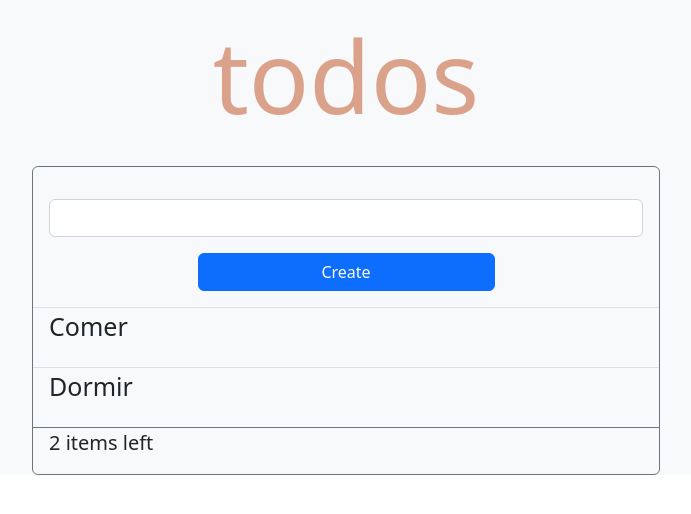
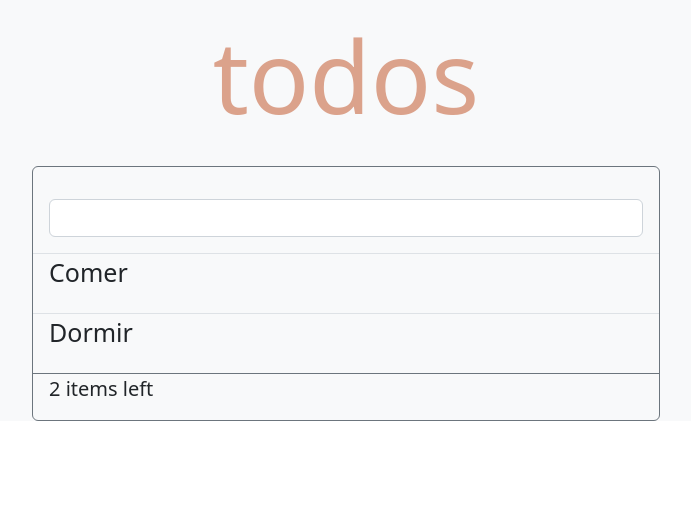
Before and after one commit to kelvinruizdev/todo-list-with-react, a React app: page / in a window 1280 px wide. Shown: the top 514 px of the page, without its empty margins (294-985 px from the left). Built offline with nearby package versions, Linux system fonts and the light colour scheme.

Commit message:
agrega tarea con presionar enter

```diff
--- a/src/js/App.jsx
+++ b/src/js/App.jsx
@@ -31,8 +31,6 @@ function App() {
     //tomar los datos del imput
 
     function handleChange({ target }) {
-        console.log(target.name)
-        console.log(target.value)
         setTask({
             ...task,
             [target.name]: target.value,
@@ -89,10 +87,6 @@ function App() {
                                         value={task.name}
                                     />
                                 </div>
-
-                                <div className="text-center pt-3">
-                                    <button className="btn btn-primary w-50" type="submit">Create</button>
-                                </div>
                             </form>
 
                             {
```
